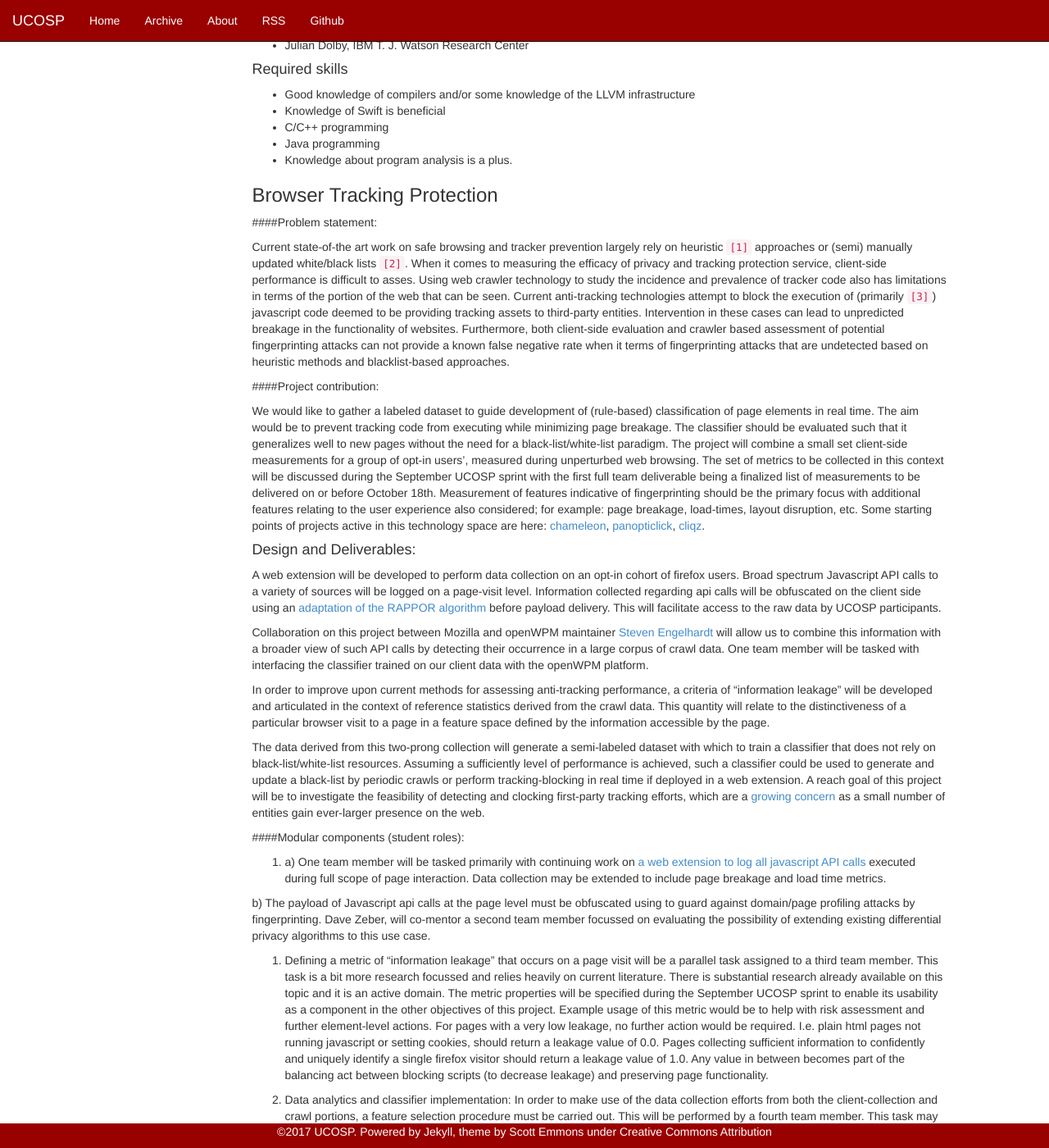
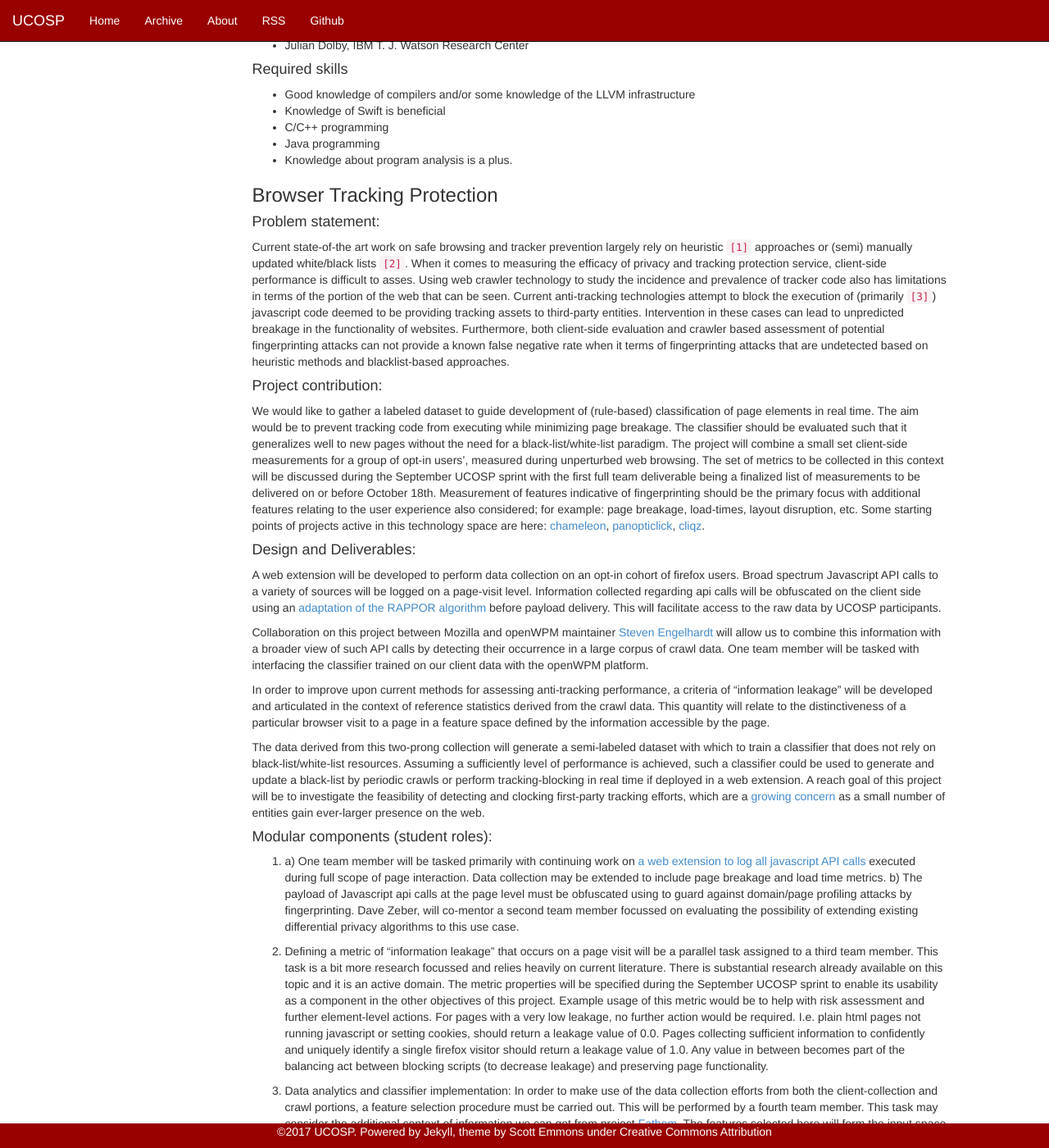
Before and after one commit to ucosp/ucosp.github.io, a Jekyll site: the page built from projects.md, in a window 1280 px wide and 1400 px high, scrolled down 4618 px. Shown: the whole window at 82% size. Built offline with Jekyll 4.4.1, drawn with Linux system fonts in a browser that asks for light colours; part of the change alters nothing that is shown.

```diff
--- a/projects.md
+++ b/projects.md
@@ -9,15 +9,15 @@ We have an excellent list of projects, and I'd like to thank all the project men
 
 ### September 2017
 
-  * **Review Board:**
-  * **UMPLE:**
-  * **Firefox Code Coverage**
-  * **Firefox React Debugger**
-  * **Firefox Developer Tools - Inspector inline editor wigets**
-  * **TaskCluster**
-  * **Formulize**
-  * **WALA Program Analysis for Swift**
-  * **TA assignments app**
+  1. **Review Board:**
+  2. **UMPLE:**
+  3. **Firefox Code Coverage**
+  4. **Firefox React Debugger**
+  5. **Firefox Developer Tools - Inspector inline editor wigets**
+  6. **TaskCluster**
+  7. **Formulize**
+  8. **WALA Program Analysis for Swift**
+  9. **
 
 ### Review Board
 
@@ -196,11 +196,11 @@ Mentors
 
 ### Browser Tracking Protection
 
-####Problem statement:
+#### Problem statement:
 
 Current state-of-the art work on safe browsing and tracker prevention largely rely on heuristic `[1]` approaches or (semi) manually updated white/black lists `[2]`. When it comes to measuring the efficacy of privacy and tracking protection service, client-side performance is difficult to asses. Using web crawler technology to study the incidence and prevalence of tracker code also has limitations in terms of the portion of the web that can be seen. Current anti-tracking technologies attempt to block the execution of (primarily `[3]`) javascript code deemed to be providing tracking assets to third-party entities. Intervention in these cases can lead to unpredicted breakage in the functionality of websites. Furthermore, both client-side evaluation and crawler based assessment of potential fingerprinting attacks can not provide a known false negative rate when it terms of fingerprinting attacks that are undetected based on heuristic methods and blacklist-based approaches.
 
-####Project contribution:
+#### Project contribution:
 
 We would like to gather a labeled dataset to guide development of (rule-based) classification of page elements in real time. The aim would be to prevent tracking code from executing while minimizing page breakage. The classifier should be evaluated such that it generalizes well to new pages without the need for a black-list/white-list paradigm.
 The project will combine a small set client-side measurements for a group of opt-in users’, measured during unperturbed web browsing. The set of metrics to be collected in this context will be discussed during the September UCOSP sprint with the first full team deliverable being a finalized list of measurements to be delivered on or before October 18th. Measurement of features indicative of fingerprinting should be the primary focus with additional features relating to the user experience also considered; for example: page breakage, load-times, layout disruption, etc. Some starting points of projects active in this technology space are here:  [chameleon](https://github.com/ghostwords/chameleon), [panopticlick](https://gist.github.com/mlopatka/0932beb331d64836938018d42810af4a), [cliqz](https://github.com/cliqz-oss/privacy-bot).
@@ -215,11 +215,9 @@ In order to improve upon current methods for assessing anti-tracking performance
 
 The data derived from this two-prong collection will generate a semi-labeled dataset with which to train a classifier that does not rely on black-list/white-list resources. Assuming a sufficiently level of performance is achieved, such a classifier could be used to generate and update a black-list by periodic crawls or perform tracking-blocking in real time if deployed in a web extension. A reach goal of this project will be to investigate the feasibility of detecting and clocking first-party tracking efforts, which are a [growing concern](https://medium.com/firefox-context-graph/are-trackers-the-new-backbone-of-the-web-fb800435da15) as a small number of entities gain ever-larger presence on the web.
 
-####Modular components (student roles):
+#### Modular components (student roles):
 
-1. a) One team member will be tasked primarily with continuing work on [a web extension to log all javascript API calls](https://github.com/groovecoder/data-leak) executed during full scope of page interaction. Data collection may be extended to include page breakage and load time metrics.
-
- b) The payload of Javascript api calls at the page level must be obfuscated using to guard against domain/page profiling attacks by fingerprinting. Dave Zeber, will co-mentor a second team member focussed on evaluating the possibility of extending existing differential privacy algorithms to this use case.
+1. a) One team member will be tasked primarily with continuing work on [a web extension to log all javascript API calls](https://github.com/groovecoder/data-leak) executed during full scope of page interaction. Data collection may be extended to include page breakage and load time metrics.   b) The payload of Javascript api calls at the page level must be obfuscated using to guard against domain/page profiling attacks by fingerprinting. Dave Zeber, will co-mentor a second team member focussed on evaluating the possibility of extending existing differential privacy algorithms to this use case.
 
 2. Defining a metric of "information leakage" that occurs on a page visit will be a parallel task assigned to a third team member. This task is a bit more research focussed and relies heavily on current literature. There is substantial research already available on this topic and it is an active domain. The metric properties will be specified during the September UCOSP sprint to enable its usability as a component in the other objectives of this project. Example usage of this metric would be to help with risk assessment and further element-level actions. For pages with a very low leakage, no further action would be required. I.e. plain html pages not running javascript or setting cookies, should return a leakage value of 0.0. Pages collecting sufficient information to confidently and uniquely identify a single firefox visitor should return a leakage value of 1.0. Any value in between becomes part of the balancing act between blocking scripts (to decrease leakage) and preserving page functionality.
 
```
